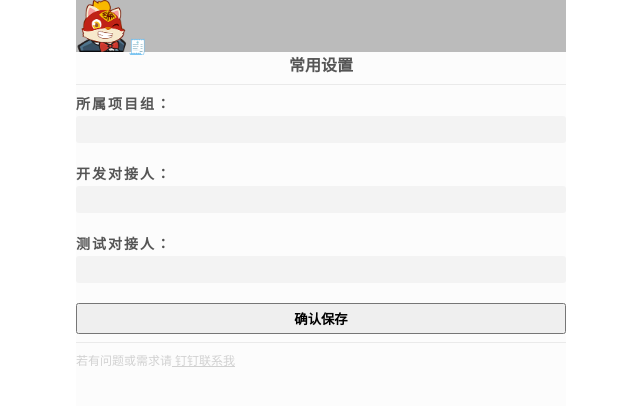
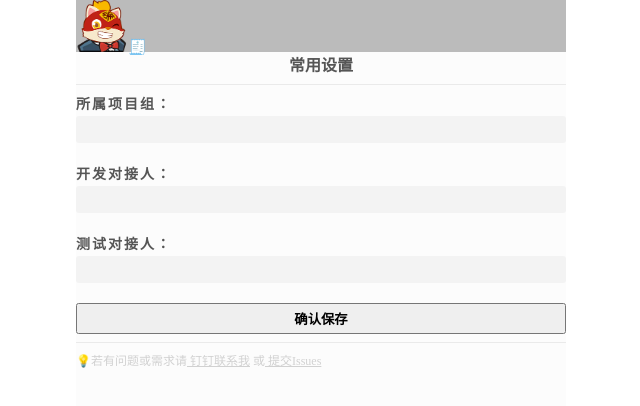
Before and after one commit to milobluebell/auto-release-shit, a browser extension: page dist/option.html in a window 1280 px wide. Shown: the full height of the page, 319-959 px from the left. Drawn offline with Linux system fonts and the light colour scheme.

Commit message:
fix: 修复{}.every判断为true的问题；修改文档

```diff
--- a/dist/option.html
+++ b/dist/option.html
@@ -41,7 +41,8 @@
     <button class="submit-btn" id="submitBtn">确认保存</button>
     <hr />
     <aside>
-      若有问题或需求请<a href="dingtalk://dingtalkclient/action/sendmsg?dingtalk_id=milobluebell"> 钉钉联系我 </a>
+      💡若有问题或需求请<a href="dingtalk://dingtalkclient/action/sendmsg?dingtalk_id=milobluebell"> 钉钉联系我</a>
+      或<a href="https://github.com/milobluebell/auto-release-shit/issues" target="_blank"> 提交Issues</a>
     </aside>
   </section>
   <script src="option.js"></script>
--- a/dist/subs/content.js
+++ b/dist/subs/content.js
@@ -90,8 +90,9 @@ function insertElemNodes(shit, needReminder) {
       impressionStyle.innerHTML = `.shit{max-width:460px;width:100%;margin-left:${marginLeft};margin-top:${marginTop};text-align:center;}`;
     }
     // 加提示
+    console.log(needReminder);
     if (needReminder) {
-      impressionHtml.innerHTML += `<span class="reminder">⚠️建议在"选项"中补全常用字段 -- Auto Release Sh*t</span><style>.reminder{margin-left:${marginLeft};font-size:12px;color:#b3b3b3}</style>`;
+      impressionHtml.innerHTML += `<span class="reminder">⚠️建议在"选项"中补全常用字段 -- Auto Release Sh*t · <a href="https://github.com/milobluebell/auto-release-shit/issues" target="_blank">Issues</a></span><style>.reminder{margin-left:${marginLeft};font-size:12px;color:#b3b3b3}</style>`;
     }
     //
     targetDiv.appendChild(impressionHtml);
```
Also changed, not shown: README.md, dist/subs/background.js, 2 other files.
